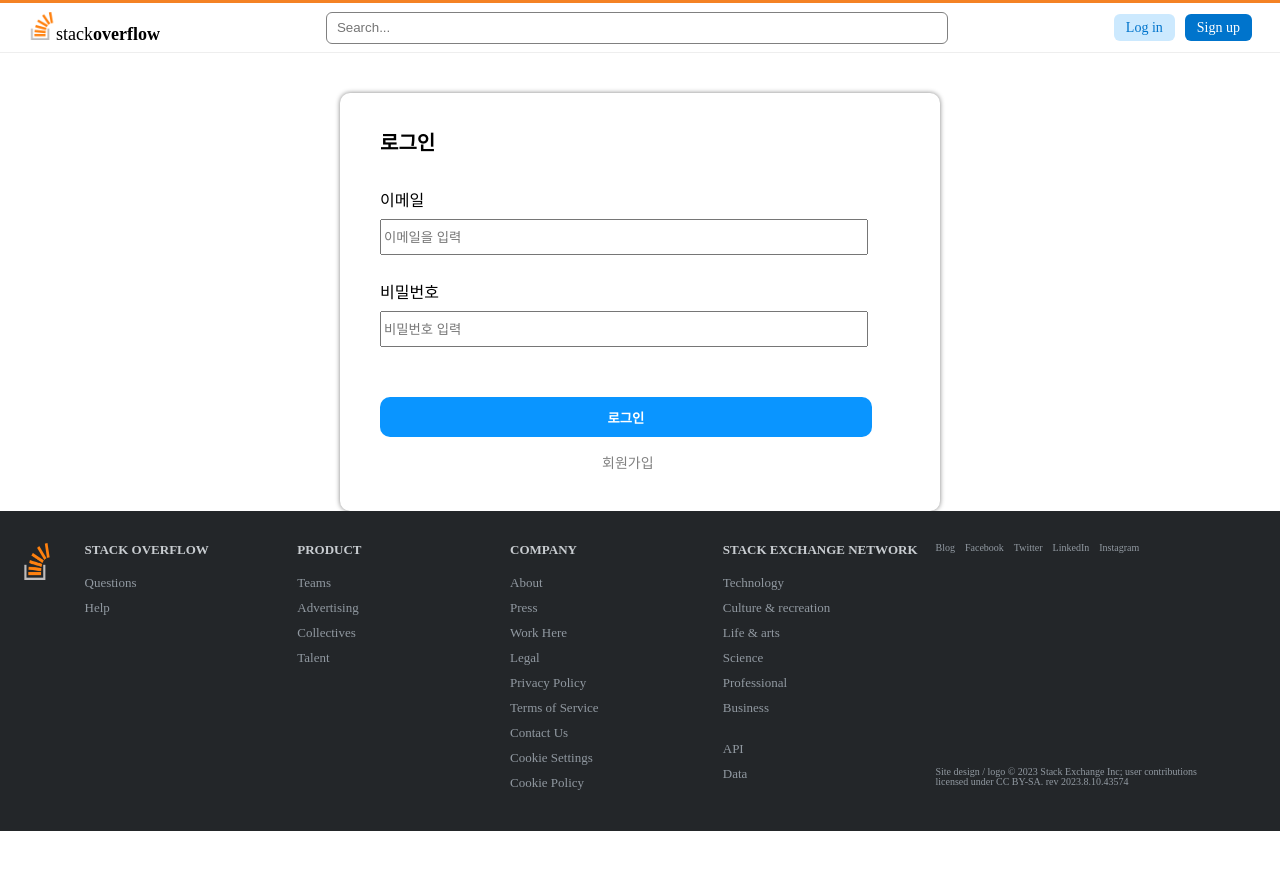
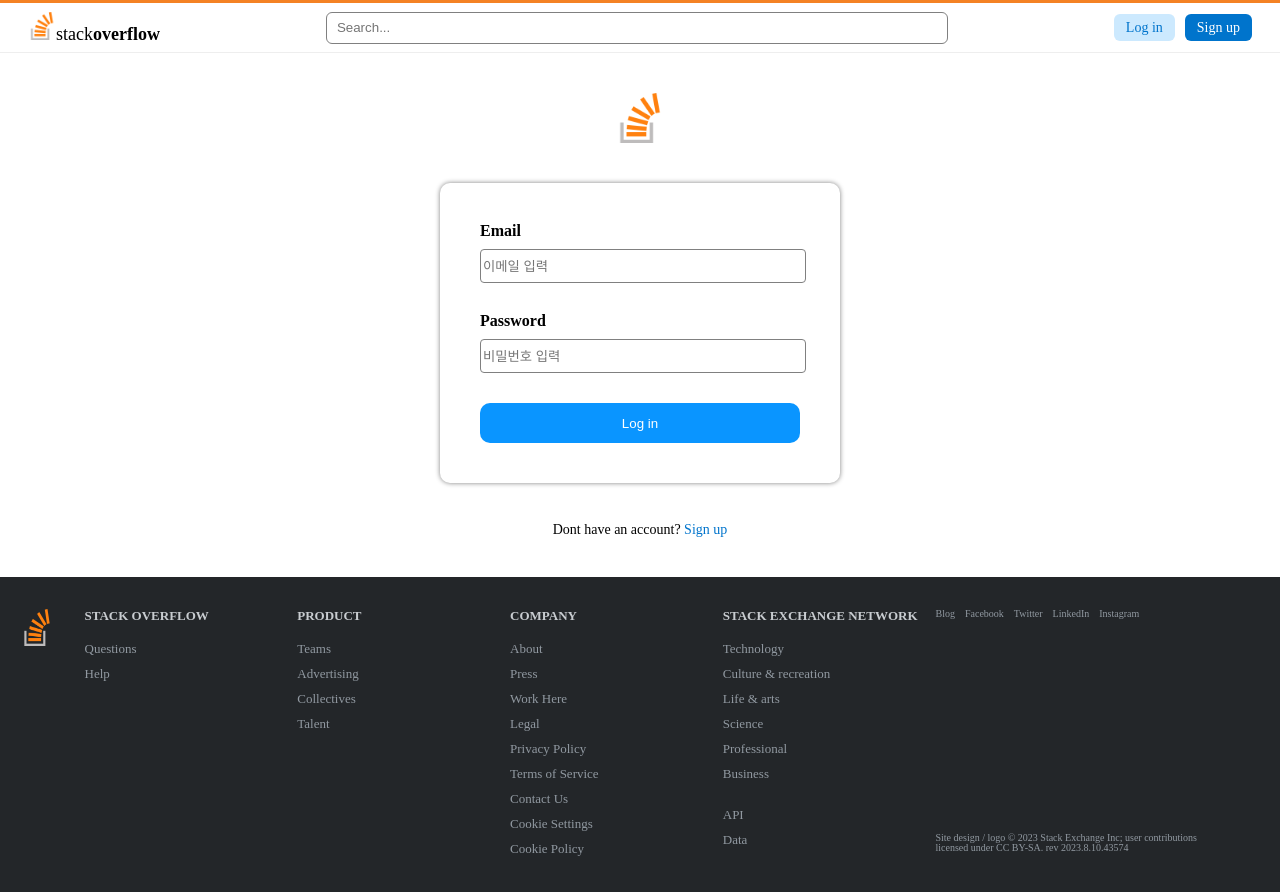
Before and after one commit to codestates-seb/seb45_pre_030, a React (Create React App) app in the folder client/: page /login in a window 1280 px wide. Shown: the top 892 px of the page. Before the commit the page ends 831 px from the top, so only its background shows below. Built offline with nearby package versions, Linux system fonts and the light colour scheme.

Commit message:
login/스타일 변경

```diff
--- a/client/src/components/Login/Login.js
+++ b/client/src/components/Login/Login.js
@@ -1,7 +1,17 @@
 import { useState } from 'react';
 import userData from '../data/db';
 import { useNavigate } from 'react-router-dom';
-import { From, Head, Label, Input, Button, StyledNav } from './Login.styled';
+import {
+  From,
+  Label,
+  Input,
+  Button,
+  StyledNav,
+  EmailText,
+  Text,
+  Logo,
+} from './Login.styled';
+import LogoSrc from '/Users/leeseeun/seb45_pre_030/client/src/common/image/icon.png';
 
 function Login() {
   const navigate = useNavigate();
@@ -10,8 +20,21 @@
   const [email, setEmail] = useState('');
   const [password, setPassword] = useState('');
 
+  // 오류텍스트 상태저장
+  const [emailText, setEmailText] = useState('');
+
+  // 이메일 정규식
+  const emailRegEx =
+    /^[A-Za-z0-9]([-_.]?[A-Za-z0-9])*@[A-Za-z0-9]([-_.]?[A-Za-z0-9])*\.[A-Za-z]{2,3}$/i;
+
   const onEmailHandler = (e) => {
     setEmail(e.target.value);
+    // 만약 이메일 형식이 아니면 설명글 보이기
+    if (emailRegEx.test(email) === false) {
+      setEmailText('null');
+    } else {
+      setEmailText('none');
+    }
   };
   const onPasswordHandler = (e) => {
     setPassword(e.target.value);
@@ -33,17 +56,20 @@
   };
 
   return (
+    <>
+      <Logo src={LogoSrc} />
       <From>
-      <Head>로그인</Head>
-
-      <Label>이메일</Label>
+        <Label>Email</Label>
         <Input
           type="email"
-        placeholder="이메일을 입력"
+          placeholder="이메일 입력"
           onChange={onEmailHandler}
         />
+        <EmailText emailText={emailText}>
+          The email is not a valid email address.
+        </EmailText>
 
-      <Label>비밀번호</Label>
+        <Label>Password</Label>
         <Input
           type="password"
           placeholder="비밀번호 입력"
@@ -51,12 +77,14 @@
         />
 
         <Button type="submit" onClick={onSubmitHandler}>
-        로그인
+          Log in
         </Button>
+      </From>
       <StyledNav to="/signup" style={{ textDecoration: 'none' }}>
-        회원가입
+        <Text>Dont have an account? </Text>
+        Sign up
       </StyledNav>
-    </From>
+    </>
   );
 }
 
--- a/client/src/components/Login/Login.styled.js
+++ b/client/src/components/Login/Login.styled.js
@@ -1,50 +1,62 @@
 import styled from 'styled-components';
 import { Link } from 'react-router-dom';
 
+export const Logo = styled.img`
+  width: 50px;
+  margin: 0 auto;
+  margin-top: 40px;
+`;
+
 export const From = styled.label`
-  width: 600px;
+  width: 400px;
   margin: 0 auto;
   display: flex;
   flex-direction: column;
   box-shadow: 0 0 5px gray;
   border-radius: 10px;
   margin-top: 40px;
-`;
-
-export const Head = styled.h1`
-  margin: 40px;
-  font-weight: 900;
-  font-size: 20px;
+  padding: 40px;
 `;
 
 export const Label = styled.h4`
-  margin-left: 40px;
   float: left;
-  font-weight: 500;
+  font-weight: 800;
   margin-bottom: 10px;
 `;
 
 export const Input = styled.input`
-  margin-left: 40px;
-  width: 80%;
+  width: 100%;
   height: 30px;
   margin-bottom: 30px;
+  border-radius: 4px;
+  border: 1px solid gray;
 `;
 
 export const Button = styled.button`
-  margin-left: 40px;
-  width: 82%;
+  width: 100%;
   height: 40px;
-  margin: 20px 40px;
   background: #0a95ff;
   border-radius: 10px;
-  font-weight: 600;
   color: white;
 `;
 
+export const EmailText = styled.span`
+  font-size: 14px;
+  font-weight: 600;
+  color: #de5054;
+  display: ${(props) => (props.emailText === 'null' ? 'null' : 'none')};
+  position: fixed;
+  top: 286px;
+`;
+
 export const StyledNav = styled(Link)`
-  /* margin: 0 auto; */
-  margin: 0px 40px 40px 262px;
-  color: gray;
+  color: #0074cc;
   font-size: 14px;
+  margin: 0 auto;
+  margin-top: 40px;
+  margin-bottom: 40px;
 `;
+
+export const Text = styled.text`
+  color: black;
+`;
```
Lines whose indentation alone changed are shown as unchanged.
